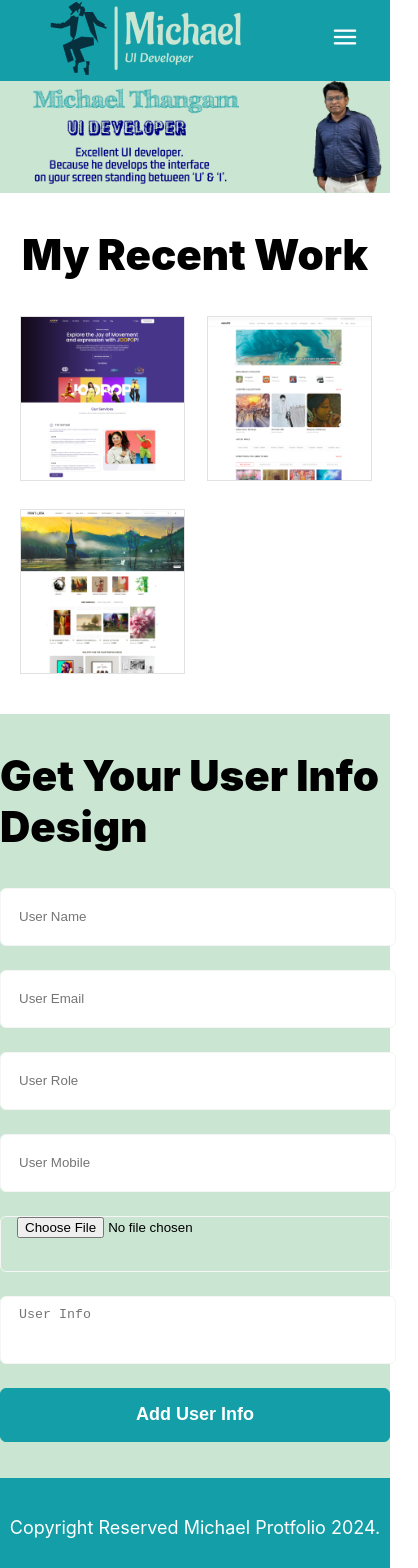
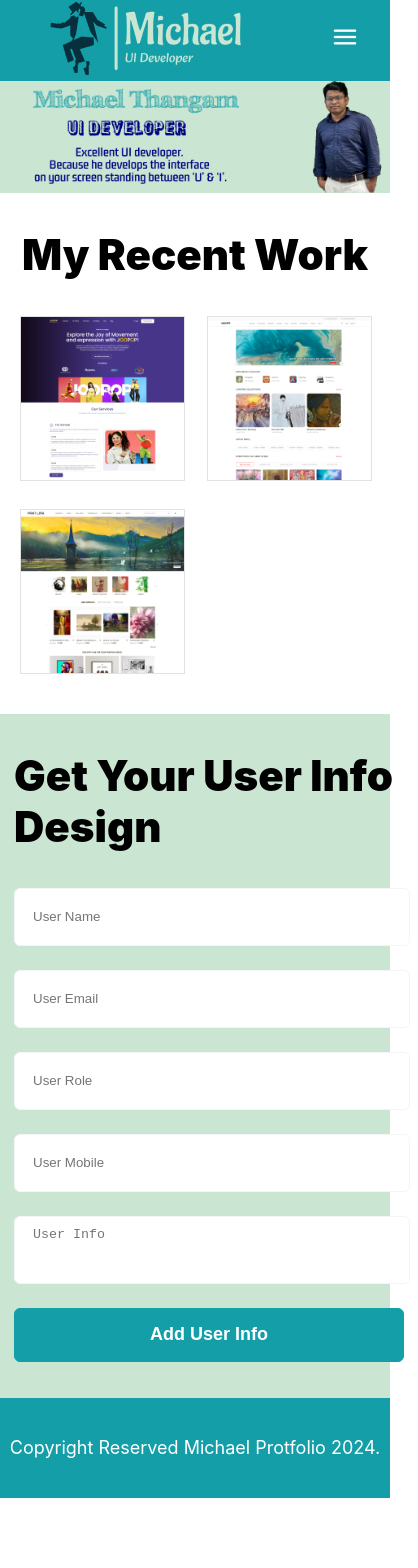
Before and after one commit to Michael-Gold/protfolio, a React (Create React App) app: page / in a window 390 px wide. Shown: the top 1568 px of the page, 418 px wide, since content can reach past the window. After the commit the page ends 1498 px from the top, so only its background shows below. Built offline with nearby package versions, Linux system fonts and the light colour scheme.

Commit message:
Product changes

```diff
--- a/src/css/home.css
+++ b/src/css/home.css
@@ -132,4 +132,7 @@ form.UserInfoForm input:focus{
     .recentWorkContainer{
         grid-template-columns: repeat(2, 1fr);
     }
+    .userInfoLayout{
+        padding: 0px 14px;
+    }
 }
--- a/src/css/userInfo.css
+++ b/src/css/userInfo.css
@@ -246,4 +246,7 @@ h1.userInfoMainTitle {
     .userInfoPageLayout{
         grid-template-columns: repeat(1, 1fr);
     }
+    .editPopup{
+        padding: 0px 14px;
+    }
 }
--- a/src/pages/homePageCompontes/UserInfo.js
+++ b/src/pages/homePageCompontes/UserInfo.js
@@ -93,9 +93,9 @@ export default function UserInfo(){
                     <input type="text" name="userMobile" className={formErrors.userMobile ? 'userMobile errorMeg' : 'userMobile'} placeholder="User Mobile" value={userInput.userMobile} onChange={(e) => handleInputValue(e)} />
                 </div>
                 {formErrors.userMobile && <p style={{color: 'red',marginTop: 0}}>{formErrors.userMobile}</p>}
-                <div className="inputController">
+                {/* <div className="inputController">
                     <input type="file" name="userProfile" className='' placeholder="User Profile" value={userInput.userMobile} onChange={(e) => handleInputValue(e)} />
-                </div>
+                </div> */}
                 <div className="inputController">
                     <textarea name="userInfo" className="userInfo" placeholder="User Info" value={userInput.userInfo} onChange={(e) => handleInputValue(e)}>
 
```
